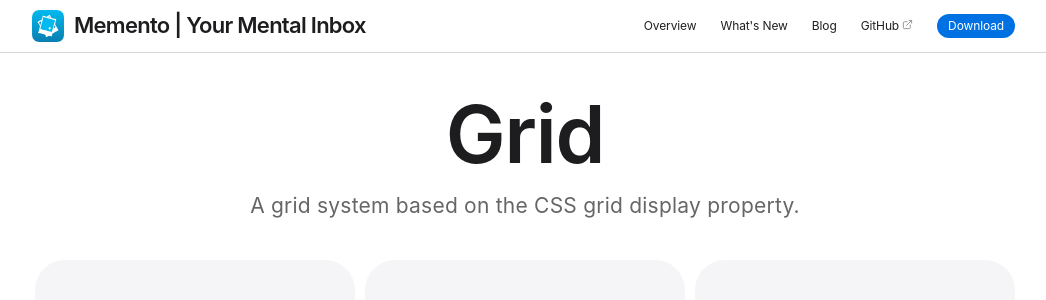
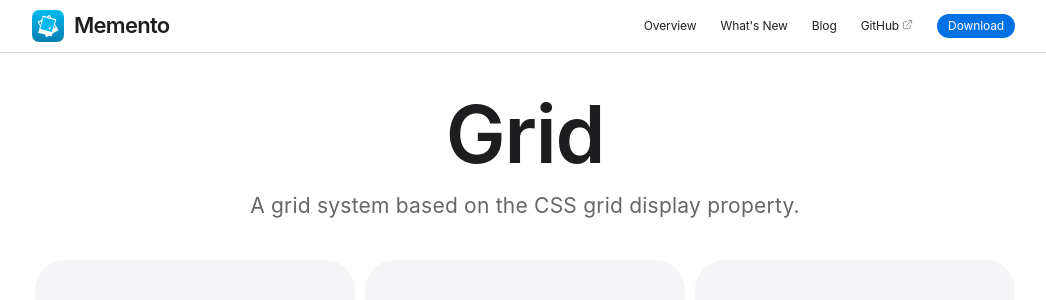
Before and after one commit to knotbin/memento-web, a Next.js app: page /dev/grid in a window 1280 px wide. Shown: the top 300 px of the page, without its empty margins (115-1161 px from the left). Built offline with nearby package versions, Linux system fonts and the light colour scheme.

Commit message:
REAL DOWNLOAD

```diff
--- a/components/common/Header.jsx
+++ b/components/common/Header.jsx
@@ -413,7 +413,7 @@ function Header() {
                 </MenuToggle>
               </Action>
               <Action>
-                <Button size="sm" onClick={() => router.push("https://apps.apple.com/")}>Download</Button>
+                <Button size="sm" onClick={() => router.push(config.links.download)}>Download</Button>
               </Action>
             </Actions>
           </Menu>
--- a/components/pages/home/sections/HeroSection.jsx
+++ b/components/pages/home/sections/HeroSection.jsx
@@ -40,7 +40,7 @@ const HeroSection = ({ versionNumber, minimumSystemVersion }) => {
                   <Typography variant="intro-elevated" color="tertiary" gutterBottom>
                     Memento is an app to save ideas you want to revisit with widgets to help you keep them in mind.
                   </Typography>
-                  <Button size="lg" onClick={() => router.push("https://apps.apple.com/")}>Download</Button>
+                  <Button size="lg" onClick={() => router.push(config.links.download)}>Download</Button>
                   <Typography variant="body-reduced" color="tertiary">{ versionNumber } | iOS {minimumSystemVersion ? `${minimumSystemVersion.split(".")[0]}+` : ``}</Typography>
                 </Stack>
               </Column>
--- a/data/config.json
+++ b/data/config.json
@@ -1,6 +1,6 @@
 {
   "host": "https://www.memento.knotbin.xyz",
-  "title": "Memento | Your Mental Inbox",
+  "title": "Memento",
   "description": "Memento helps you save and remember your quick ideas.",
   "repositoryUrl": "https://github.com/knotbin/memento",
   "twitter": "@_mementoapp",
@@ -31,7 +31,7 @@
     "githubRepo": "https://github.com/knotbin/memento",
     "githubProject": "https://github.com/knotbin/memento/issues",
     "githubSponsor": "https://github.com/knotbin/memento",
-    "download": "https://apps.apple.com/",
+    "download": "https://apps.apple.com/us/app/memento-your-mental-inbox/id6541765296",
     "twitter": "https://twitter.com/_mementoapp",
     "discord": "https://discord.gg/vChUXVf9Em",
     "license": "https://github.com/knotbin/memento/blob/main/LICENSE"
```
